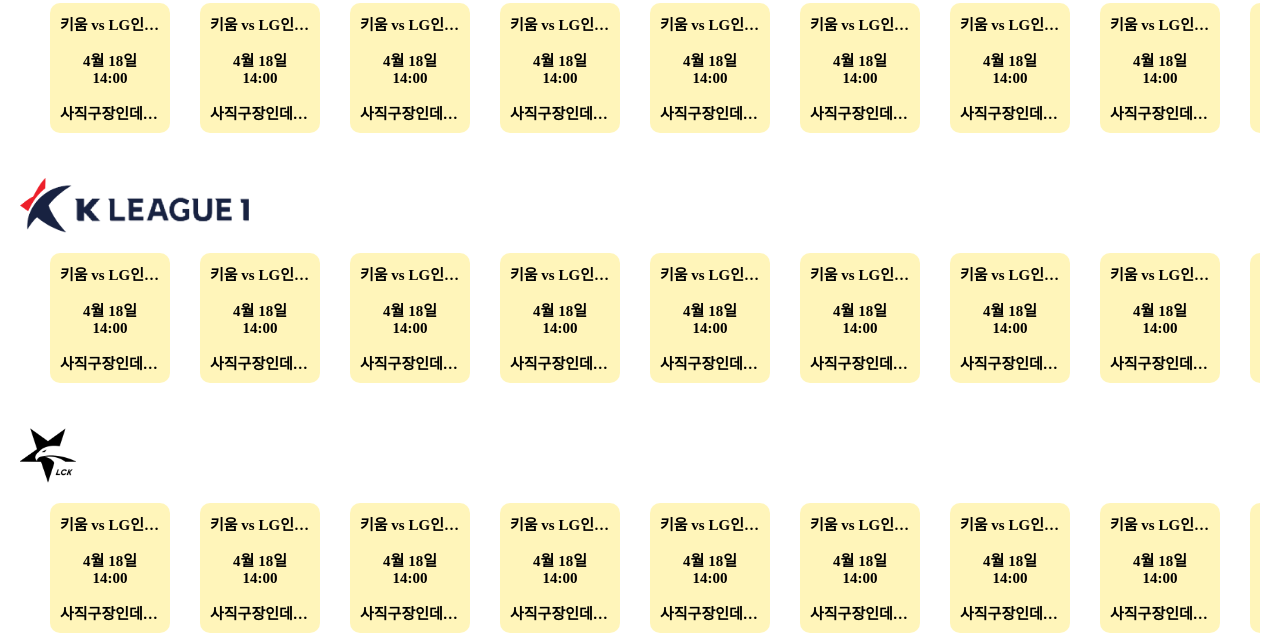
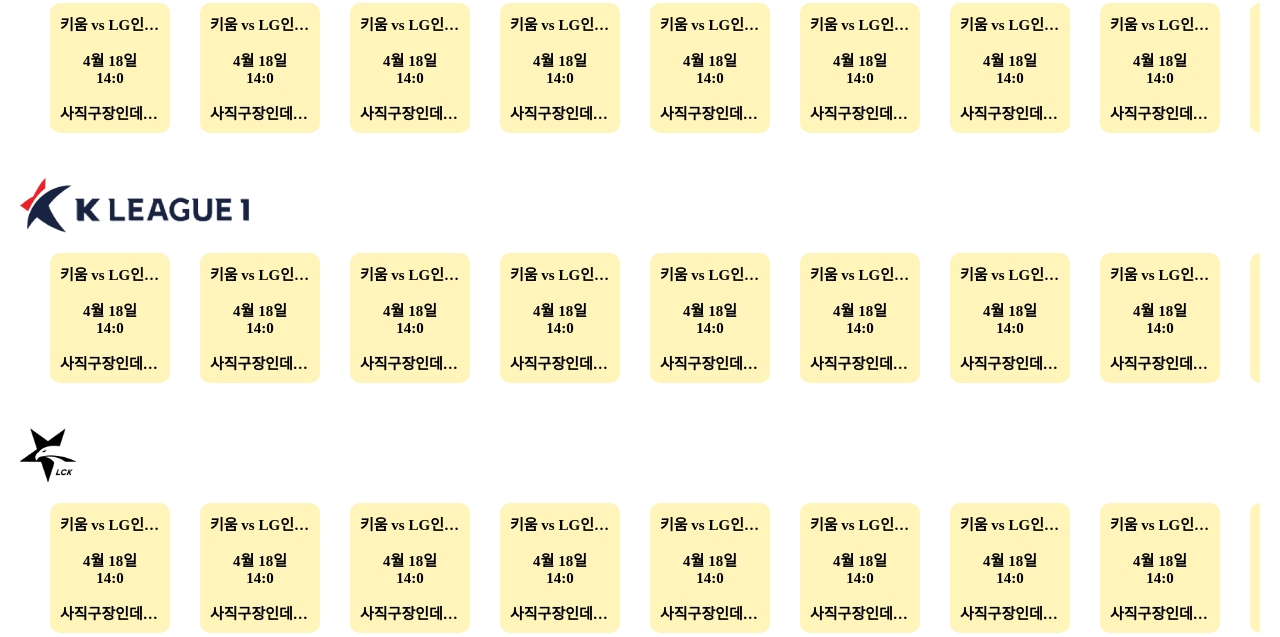
Before and after one commit to srcho01/Neoyeong-Nayeong, a React (Create React App) app: page / in a window 1280 px wide. Shown: the part 295-932 px from the top of the page. Built offline with nearby package versions, Linux system fonts and the light colour scheme; no server answers.

Commit message:
[Perform] Modify parameters

```diff
--- a/src/components/MainBody.js
+++ b/src/components/MainBody.js
@@ -1,7 +1,7 @@
 import React from 'react';
 import styles from './MainBody.module.css';
 
-const Schedule = ({team1, team2, month, day, time, loc}) => {
+const Schedule = ({team1, team2, month, day, hour, minute, loc}) => {
   return (
     <div className={styles.sche}>
       <div className={styles.scheText}>
@@ -13,7 +13,7 @@
           {month}월 {day}일
         </div>
         <div className={styles.scheText}>
-          {time}
+          {hour}:{minute}
         </div>
       </div>
 
@@ -30,9 +30,10 @@
     <Schedule
         team1="키움"
         team2="LG인데 만약에 팀명이 진짜 겁나 길면?"
-          month="4"
-          day="18"
-          time="14:00"
+        month={4}
+        day={18}
+        hour={14}
+        minute={0}
         loc="사직구장인데 어쩌고 저쩌고 만약에 안사직구장?"
     />
   );
```
Lines whose indentation alone changed are shown as unchanged.
